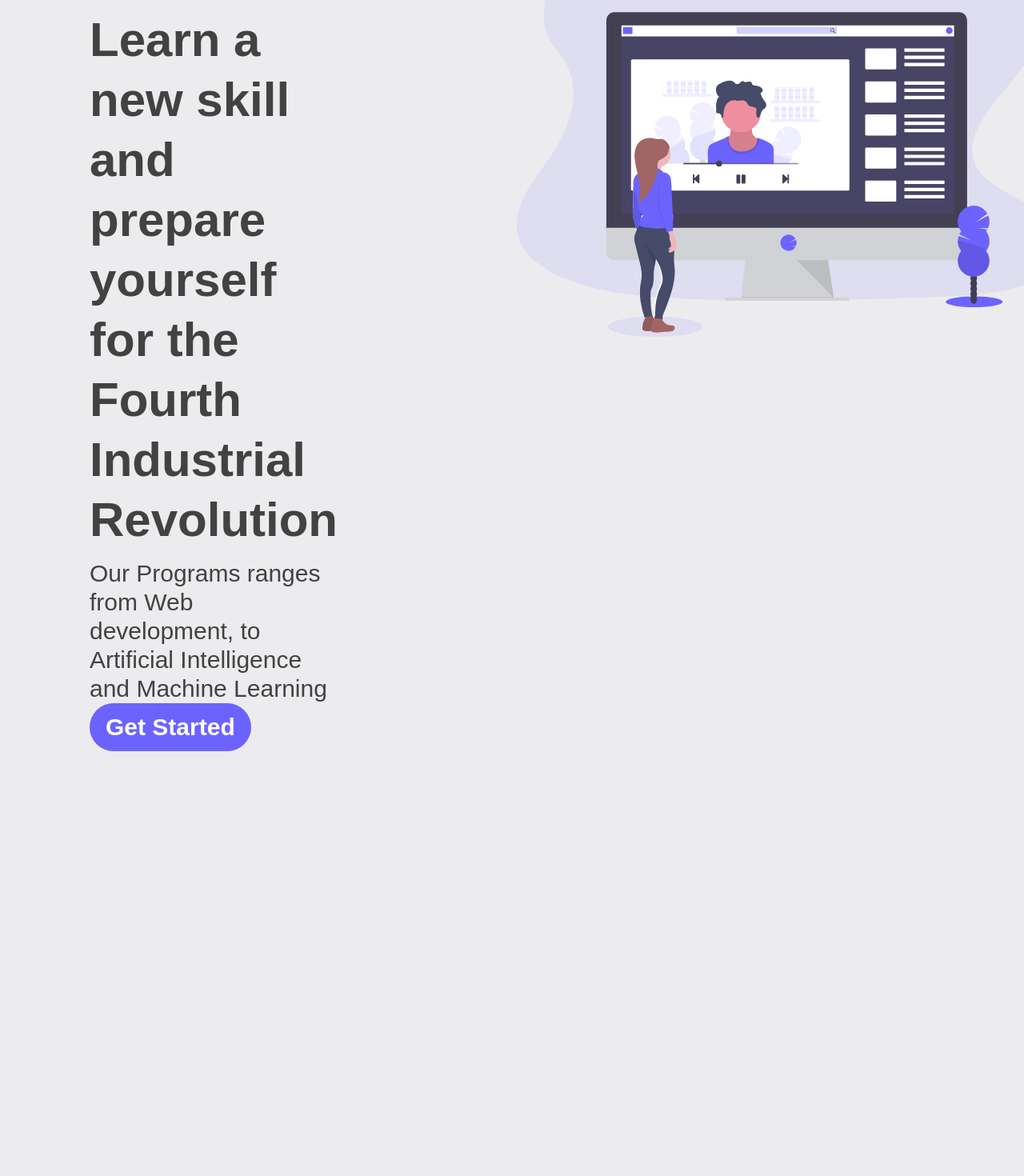
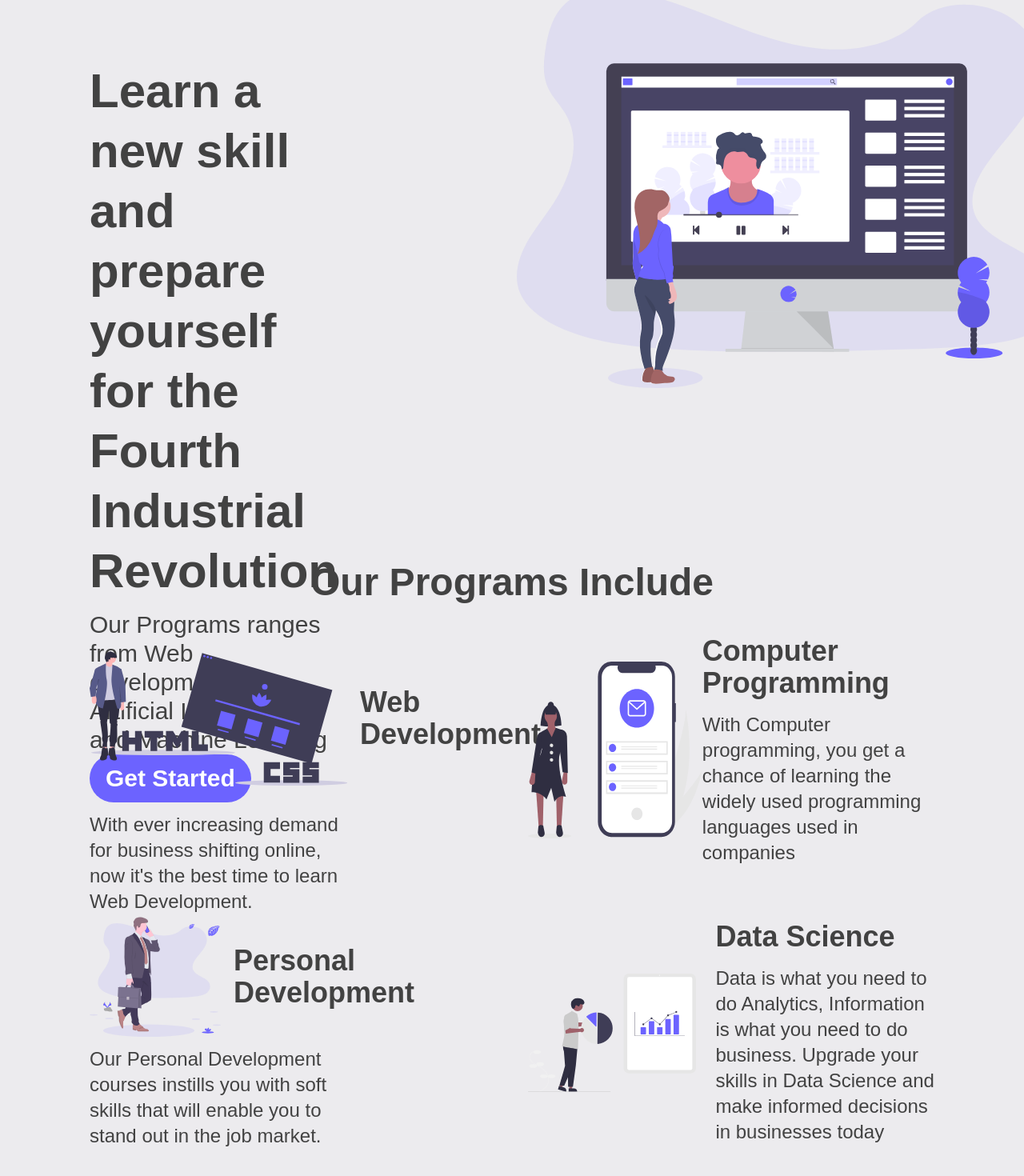
Before and after one commit to Rash-Computers/web, a Next.js app: page / in a window 1280 px wide. Shown: the part 188-1658 px from the top of the page at 80% size. Before the commit the page ends 1127 px from the top, so only its background shows below. Built offline with nearby package versions, Linux system fonts and the light colour scheme.

Commit message:
feat(global): add programs

```diff
--- a/components/global/NavBar/index.tsx
+++ b/components/global/NavBar/index.tsx
@@ -2,7 +2,7 @@ import React, { ReactElement } from 'react';
 
 export default function NavBar(): ReactElement {
 	return (
-		<nav className="absolute h-16 w-screen bg-white px-28 flex justify-between items-end py-1 text-textSecondary font-bold text-xl">
+		<nav className="sticky top-0 h-16 w-screen bg-white px-28 flex justify-between items-end py-1 text-textSecondary font-bold text-xl">
 			<div>
 				<h1>
 					Rash <span className="text-primary">Computers</span>
--- a/components/home/Hero/index.tsx
+++ b/components/home/Hero/index.tsx
@@ -2,7 +2,7 @@ import React, { ReactElement } from 'react';
 
 export default function Hero(): ReactElement {
 	return (
-		<div className="flex justify-between items-center mx-28 h-full space-x-56">
+		<div className="flex justify-between items-center h-full space-x-56">
 			<div className="flex flex-col h-1/2 justify-between items-start">
 				<article>
 					<h1 className="text-6xl font-bold mb-3 leading-tight">
--- /dev/null
+++ b/components/home/Programs/index.tsx
@@ -0,0 +1,60 @@
+import React, { ReactElement } from 'react';
+
+interface Props {}
+
+export default function Programs({}: Props): ReactElement {
+	return (
+		<div className="h-full flex items-center justify-evenly flex-col">
+			<h1 className="font-bold text-5xl">Our Programs Include</h1>
+
+			<div className="h-5/6 w-full grid grid-cols-2 grid-rows-2 gap-10">
+				<div className="flex flex-col justify-evenly w-5/6">
+					<header className="flex items-center space-x-4">
+						<img src="/assets/home/wd.svg" alt="Web Development Art" />
+						<h2 className="font-semibold text-4xl">Web Development</h2>
+					</header>
+					<article className="text-2xl w-3/4">
+						With ever increasing demand for business shifting online, now it's
+						the best time to learn Web Development.
+					</article>
+				</div>
+
+				<div className="flex items-center">
+					<header className="flex items-start">
+						<img src="/assets/home/cp.svg" alt="Computer Programming Art" />
+					</header>
+					<article className="text-2xl w-3/4">
+						<h2 className="font-semibold text-4xl mb-4">
+							Computer Programming
+						</h2>
+						With Computer programming, you get a chance of learning the widely
+						used programming languages used in companies
+					</article>
+				</div>
+
+				<div className="flex flex-col justify-evenly w-5/6">
+					<header className="flex items-center space-x-4">
+						<img src="/assets/home/pd.svg" alt="Personal Development Art" />
+						<h2 className="font-semibold text-4xl">Personal Development</h2>
+					</header>
+					<article className="text-2xl w-3/4">
+						Our Personal Development courses instills you with soft skills that
+						will enable you to stand out in the job market.
+					</article>
+				</div>
+
+				<div className="flex items-center">
+					<header className="flex items-start mr-6">
+						<img src="/assets/home/ds.svg" alt="Data Science Art" />
+					</header>
+					<article className="text-2xl w-3/4">
+						<h2 className="font-semibold text-4xl mb-4">Data Science</h2>
+						Data is what you need to do Analytics, Information is what you need
+						to do business. Upgrade your skills in Data Science and make
+						informed decisions in businesses today
+					</article>
+				</div>
+			</div>
+		</div>
+	);
+}
--- a/pages/_document.tsx
+++ b/pages/_document.tsx
@@ -12,7 +12,7 @@ class MyDocument extends Document {
 		return (
 			<Html lang="en">
 				<Head />
-				<body className="bg-bg text-text">
+				<body className="bg-bg text-text overflow-x-hidden">
 					<NavBar />
 					<Main />
 					<NextScript />
--- a/pages/index.tsx
+++ b/pages/index.tsx
@@ -1,11 +1,13 @@
 import React, { ReactElement } from 'react';
 
 import Hero from '../components/home/Hero';
+import Programs from '../components/home/Programs';
 
 export default function Home(): ReactElement {
 	return (
-		<div className="h-screen">
+		<div className="h-screen mx-28">
 			<Hero />
+			<Programs />
 		</div>
 	);
 }
--- a/styles/globals.css
+++ b/styles/globals.css
@@ -6,4 +6,7 @@
 
 :root {
 	font-family: 'Poppins', sans-serif;
+	margin: 0;
+	box-sizing: border-box;
+	padding: 0;
 }
```
